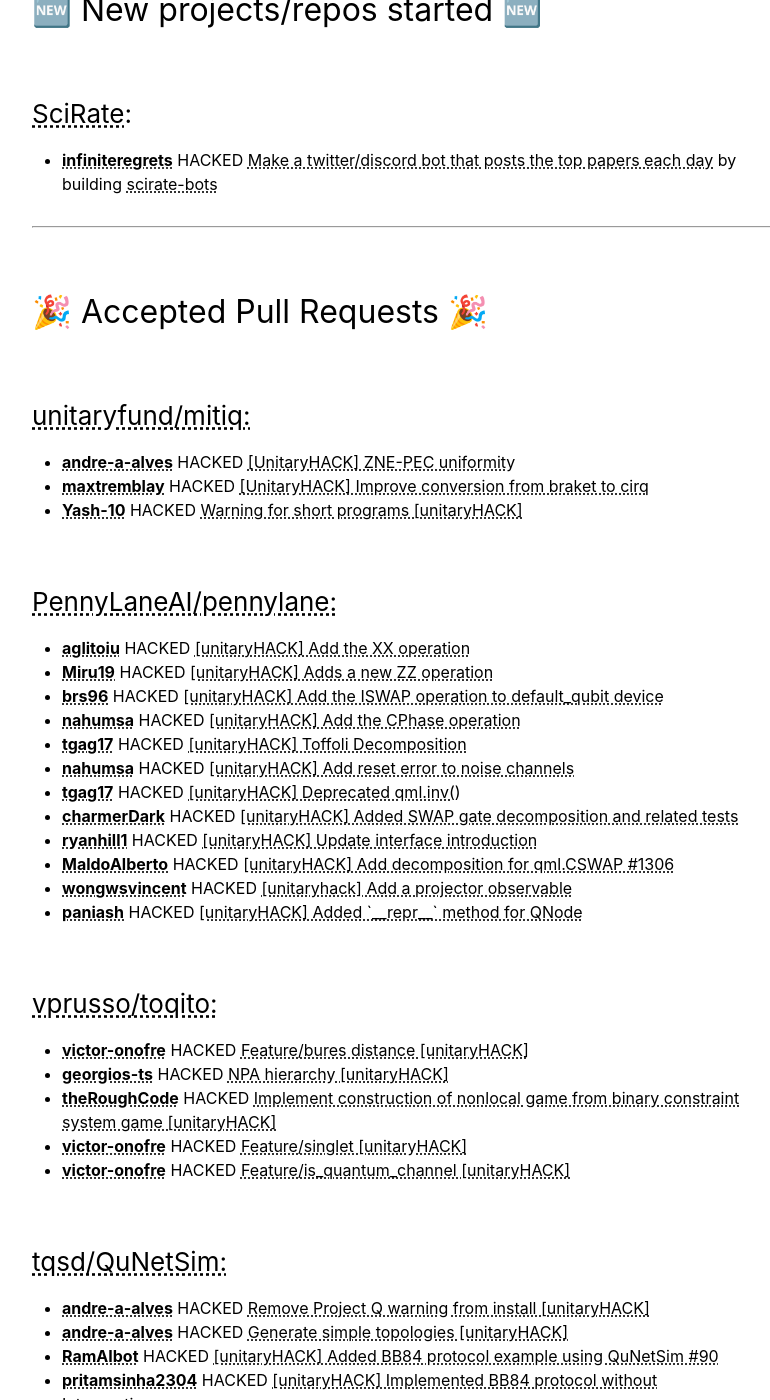
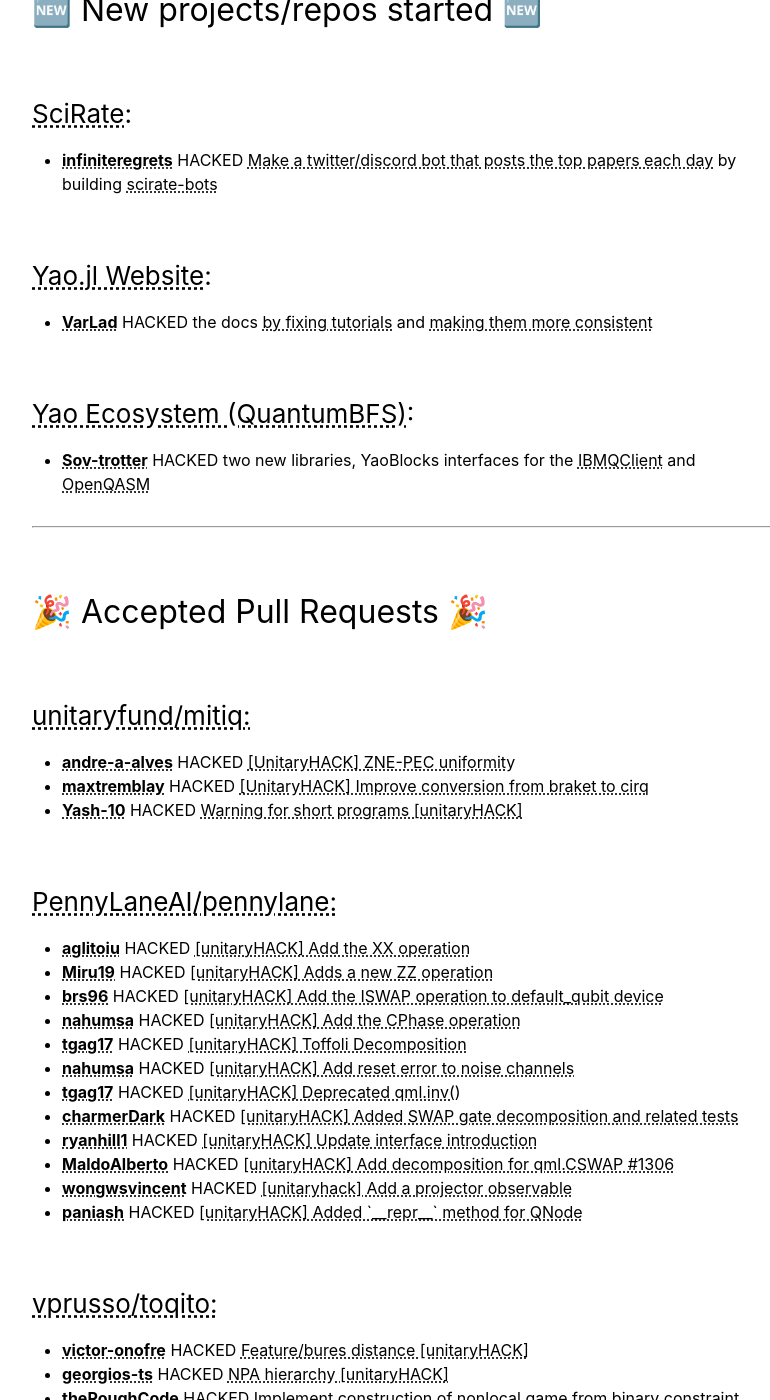
Before and after one commit to unitaryfund/unitaryhack2021, a Jekyll site: the page built from results.md, in a window 1280 px wide and 1400 px high, scrolled down 357 px. Shown: the whole window, without its empty margins (238-1008 px from the left). Built offline with Jekyll 4.4.1, drawn with Linux system fonts in a browser that asks for light colours; some of the changed text lies outside the part shown.

Commit message:
manually adding more results

```diff
--- a/results.md
+++ b/results.md
@@ -11,6 +11,12 @@
 
 ### [SciRate](https://github.com/scirate/scirate):
 - **[infiniteregrets](https://github.com/infiniteregrets)** HACKED [Make a twitter/discord bot that posts the top papers each day](https://github.com/scirate/scirate/issues/430) by building [scirate-bots](https://github.com/scirate/scirate-bots/pull/1)
+
+### [Yao.jl Website](https://github.com/QuantumBFS/QuantumBFS.github.io):
+- **[VarLad](https://github.com/VarLad)** HACKED the docs [by fixing tutorials](https://github.com/QuantumBFS/QuantumBFS.github.io/pull/9) and [making them more consistent](https://github.com/QuantumBFS/QuantumBFS.github.io/pull/9)
+
+### [Yao Ecosystem (QuantumBFS)](https://github.com/QuantumBFS):
+- **[Sov-trotter](https://github.com/Sov-trotter)** HACKED two new libraries, YaoBlocks interfaces for the [IBMQClient](https://github.com/QuantumBFS/YaoBlocksQobj.jl) and [OpenQASM](https://github.com/QuantumBFS/YaoBlocksQASM.jl)
 
 ---
 ## 🎉 Accepted Pull Requests 🎉
```
Also changed, not shown: _data/merged-prs.yaml (+6 -1 lines).
